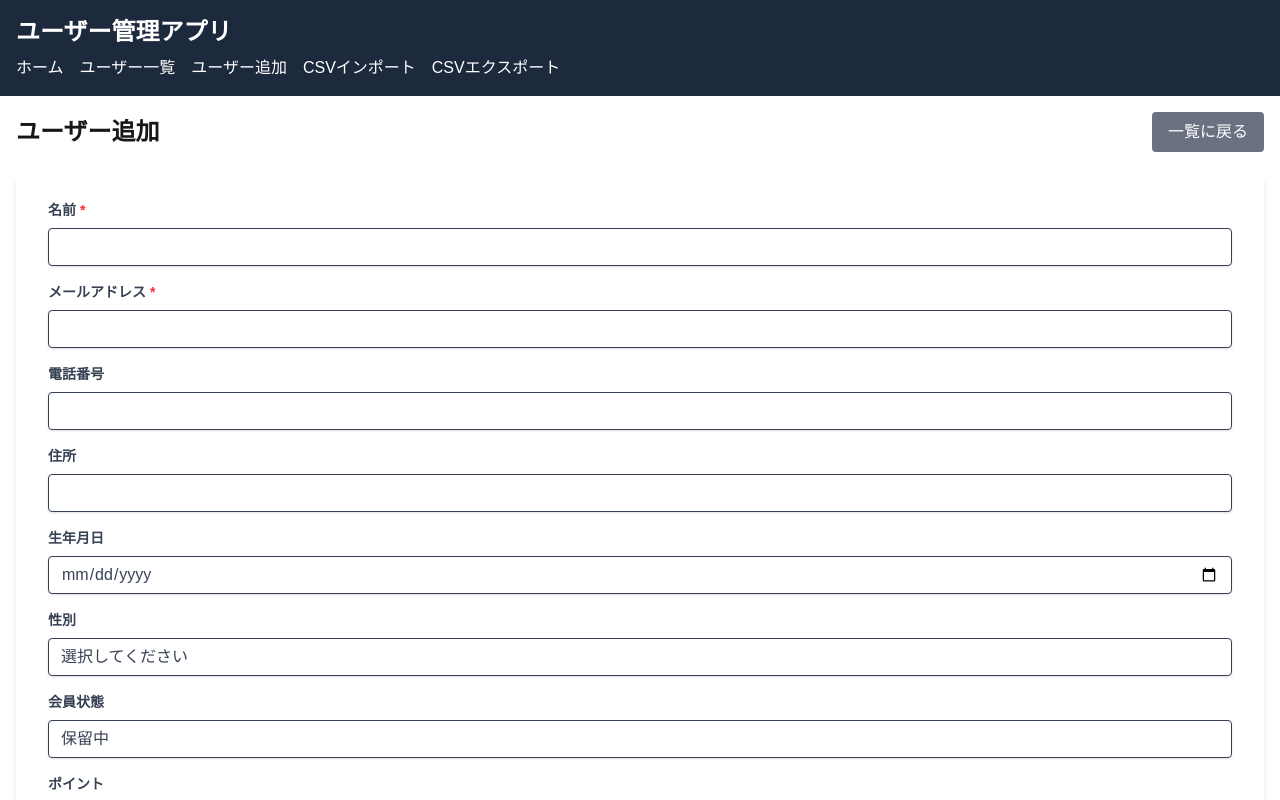
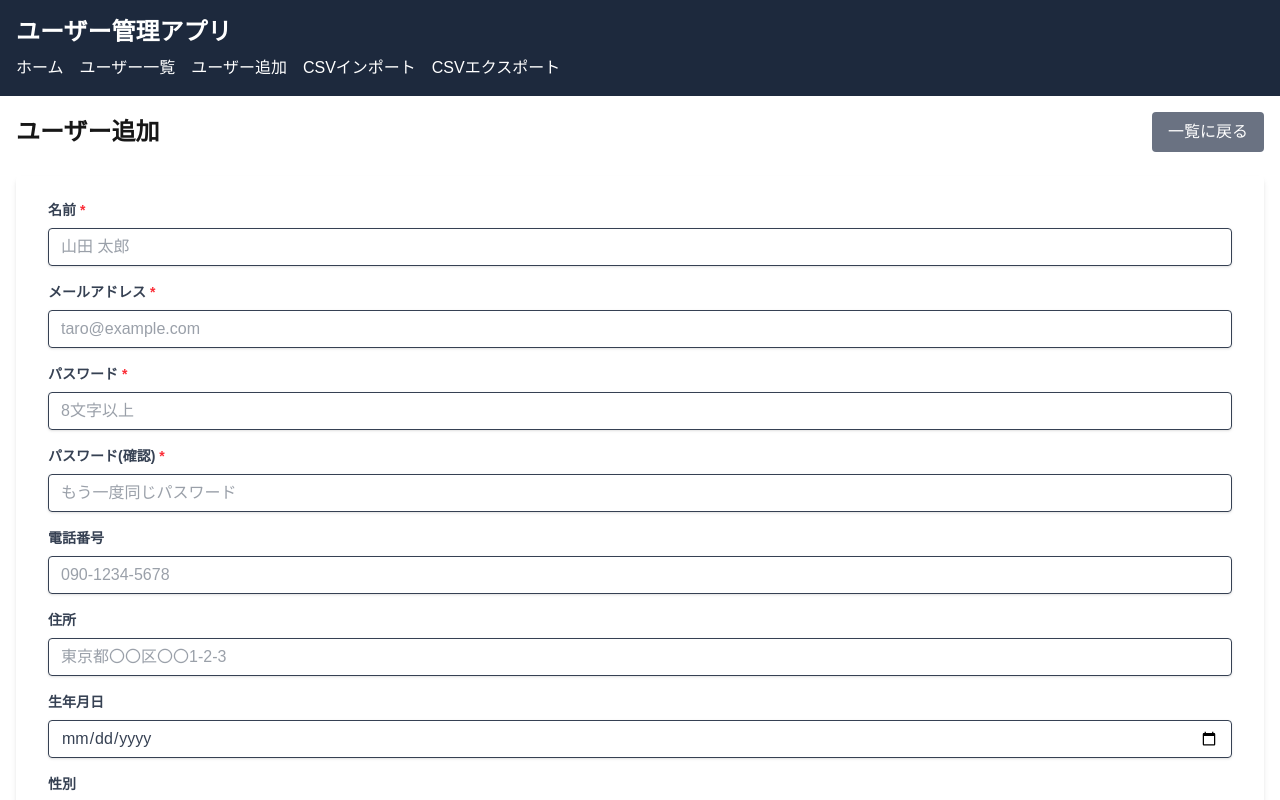
Before and after one commit to bsj-m-takigawa/csv_test_takigawa, a Next.js app in the folder frontend/: page /users/add in a window 1280 px wide. Shown: the top 800 px of the page. Built offline with nearby package versions, Linux system fonts and the light colour scheme; no server answers.

Commit message:
feat(front): ユーザー追加にパスワード/確認と各種プレースホルダーを追加。型/リント対応。\nchore(api-docs): Swagger UI を yaml 直参照で表示可能に設定。\n\n💘 Generated with Crush\nCo-Authored-By: Crush <crush@charm.land>

```diff
--- a/frontend/src/app/users/add/page.tsx
+++ b/frontend/src/app/users/add/page.tsx
@@ -3,29 +3,37 @@
 import { useState } from "react";
 import { useRouter } from "next/navigation";
 import Link from "next/link";
-import { createUser, User } from "../../../lib/api/users";
+import { createUser } from "../../../lib/api/users";
 
 export default function AddUserPage() {
   const router = useRouter();
   const [loading, setLoading] = useState(false);
   const [error, setError] = useState<string | null>(null);
-  const [serverErrors, setServerErrors] = useState<Record<string, string[]>>({});
+  const [serverErrors, setServerErrors] = useState<Record<string, string[]>>(
+    {},
+  );
 
   const [formData, setFormData] = useState({
     name: "",
     email: "",
+    password: "",
+    password_confirmation: "",
     phone_number: "",
     address: "",
     birth_date: "",
     gender: "",
     membership_status: "pending",
     notes: "",
-    points: "0"
+    points: "0",
   });
 
-  const handleChange = (e: React.ChangeEvent<HTMLInputElement | HTMLTextAreaElement | HTMLSelectElement>) => {
+  const handleChange = (
+    e: React.ChangeEvent<
+      HTMLInputElement | HTMLTextAreaElement | HTMLSelectElement
+    >,
+  ) => {
     const { name, value } = e.target;
-    setFormData(prev => ({ ...prev, [name]: value }));
+    setFormData((prev) => ({ ...prev, [name]: value }));
   };
 
   const handleSubmit = async (e: React.FormEvent) => {
@@ -42,17 +50,35 @@ export default function AddUserPage() {
       setServerErrors({});
 
       const userData = {
-        ...formData,
-        points: parseInt(formData.points)
-      } as Partial<User>;
+        name: formData.name,
+        email: formData.email,
+        password: formData.password,
+        password_confirmation: formData.password_confirmation,
+        phone_number: formData.phone_number || undefined,
+        address: formData.address || undefined,
+        birth_date: formData.birth_date || undefined,
+        gender:
+          (formData.gender as "" | "male" | "female" | "other") || undefined,
+        membership_status:
+          (formData.membership_status as
+            | ""
+            | "active"
+            | "inactive"
+            | "pending"
+            | "expired") || undefined,
+        notes: formData.notes || undefined,
+      } as Record<string, unknown>;
 
       await createUser(userData);
       router.push("/users/list");
-    } catch (err: any) {
+    } catch (err: unknown) {
       console.error("Error creating user:", err);
 
-      if (err.response && err.response.data && err.response.data.errors) {
-        setServerErrors(err.response.data.errors);
+      const resp = (
+        err as { response?: { data?: { errors?: Record<string, string[]> } } }
+      ).response;
+      if (resp && resp.data && resp.data.errors) {
+        setServerErrors(resp.data.errors as Record<string, string[]>);
         setError("入力内容に問題があります。");
       } else {
         setError("ユーザー登録に失敗しました。");
@@ -80,43 +106,107 @@ export default function AddUserPage() {
         </div>
       )}
 
-      <form onSubmit={handleSubmit} className="bg-white shadow-md rounded px-8 pt-6 pb-8 mb-4">
+      <form
+        onSubmit={handleSubmit}
+        className="bg-white shadow-md rounded px-8 pt-6 pb-8 mb-4"
+      >
         <div className="mb-4">
-          <label className="block text-gray-700 text-sm font-bold mb-2" htmlFor="name">
+          <label
+            className="block text-gray-700 text-sm font-bold mb-2"
+            htmlFor="name"
+          >
             名前 <span className="text-red-500">*</span>
           </label>
           <input
-            className={`shadow appearance-none border ${serverErrors.name ? 'border-red-500' : ''} rounded w-full py-2 px-3 text-gray-700 leading-tight focus:outline-none focus:shadow-outline`}
+            className={`shadow appearance-none border ${serverErrors.name ? "border-red-500" : ""} rounded w-full py-2 px-3 text-gray-700 leading-tight focus:outline-none focus:shadow-outline`}
             id="name"
             type="text"
             name="name"
+            placeholder="山田 太郎"
             value={formData.name}
             onChange={handleChange}
           />
           {serverErrors.name && (
-            <p className="text-red-500 text-xs italic">{serverErrors.name[0]}</p>
+            <p className="text-red-500 text-xs italic">
+              {serverErrors.name[0]}
+            </p>
           )}
         </div>
 
         <div className="mb-4">
-          <label className="block text-gray-700 text-sm font-bold mb-2" htmlFor="email">
+          <label
+            className="block text-gray-700 text-sm font-bold mb-2"
+            htmlFor="email"
+          >
             メールアドレス <span className="text-red-500">*</span>
           </label>
           <input
-            className={`shadow appearance-none border ${serverErrors.email ? 'border-red-500' : ''} rounded w-full py-2 px-3 text-gray-700 leading-tight focus:outline-none focus:shadow-outline`}
+            className={`shadow appearance-none border ${serverErrors.email ? "border-red-500" : ""} rounded w-full py-2 px-3 text-gray-700 leading-tight focus:outline-none focus:shadow-outline`}
             id="email"
             type="text"
             name="email"
+            placeholder="taro@example.com"
             value={formData.email}
             onChange={handleChange}
           />
           {serverErrors.email && (
-            <p className="text-red-500 text-xs italic">{serverErrors.email[0]}</p>
+            <p className="text-red-500 text-xs italic">
+              {serverErrors.email[0]}
+            </p>
           )}
         </div>
 
         <div className="mb-4">
-          <label className="block text-gray-700 text-sm font-bold mb-2" htmlFor="phone_number">
+          <label
+            className="block text-gray-700 text-sm font-bold mb-2"
+            htmlFor="password"
+          >
+            パスワード <span className="text-red-500">*</span>
+          </label>
+          <input
+            className={`shadow appearance-none border ${serverErrors.password ? "border-red-500" : ""} rounded w-full py-2 px-3 text-gray-700 leading-tight focus:outline-none focus:shadow-outline`}
+            id="password"
+            type="password"
+            name="password"
+            placeholder="8文字以上"
+            value={formData.password}
+            onChange={handleChange}
+          />
+          {serverErrors.password && (
+            <p className="text-red-500 text-xs italic">
+              {serverErrors.password[0]}
+            </p>
+          )}
+        </div>
+
+        <div className="mb-4">
+          <label
+            className="block text-gray-700 text-sm font-bold mb-2"
+            htmlFor="password_confirmation"
+          >
+            パスワード(確認) <span className="text-red-500">*</span>
+          </label>
+          <input
+            className={`shadow appearance-none border ${serverErrors.password_confirmation ? "border-red-500" : ""} rounded w-full py-2 px-3 text-gray-700 leading-tight focus:outline-none focus:shadow-outline`}
+            id="password_confirmation"
+            type="password"
+            name="password_confirmation"
+            placeholder="もう一度同じパスワード"
+            value={formData.password_confirmation}
+            onChange={handleChange}
+          />
+          {serverErrors.password_confirmation && (
+            <p className="text-red-500 text-xs italic">
+              {serverErrors.password_confirmation[0]}
+            </p>
+          )}
+        </div>
+
+        <div className="mb-4">
+          <label
+            className="block text-gray-700 text-sm font-bold mb-2"
+            htmlFor="phone_number"
+          >
             電話番号
           </label>
           <input
@@ -124,13 +214,17 @@ export default function AddUserPage() {
             id="phone_number"
             type="text"
             name="phone_number"
+            placeholder="090-1234-5678"
             value={formData.phone_number}
             onChange={handleChange}
           />
         </div>
 
         <div className="mb-4">
-          <label className="block text-gray-700 text-sm font-bold mb-2" htmlFor="address">
+          <label
+            className="block text-gray-700 text-sm font-bold mb-2"
+            htmlFor="address"
+          >
             住所
           </label>
           <input
@@ -138,13 +232,17 @@ export default function AddUserPage() {
             id="address"
             type="text"
             name="address"
+            placeholder="東京都〇〇区〇〇1-2-3"
             value={formData.address}
             onChange={handleChange}
           />
         </div>
 
         <div className="mb-4">
-          <label className="block text-gray-700 text-sm font-bold mb-2" htmlFor="birth_date">
+          <label
+            className="block text-gray-700 text-sm font-bold mb-2"
+            htmlFor="birth_date"
+          >
             生年月日
           </label>
           <input
@@ -152,13 +250,17 @@ export default function AddUserPage() {
             id="birth_date"
             type="date"
             name="birth_date"
+            placeholder="YYYY-MM-DD"
             value={formData.birth_date}
             onChange={handleChange}
           />
         </div>
 
         <div className="mb-4">
-          <label className="block text-gray-700 text-sm font-bold mb-2" htmlFor="gender">
+          <label
+            className="block text-gray-700 text-sm font-bold mb-2"
+            htmlFor="gender"
+          >
             性別
           </label>
           <select
@@ -176,7 +278,10 @@ export default function AddUserPage() {
         </div>
 
         <div className="mb-4">
-          <label className="block text-gray-700 text-sm font-bold mb-2" htmlFor="membership_status">
+          <label
+            className="block text-gray-700 text-sm font-bold mb-2"
+            htmlFor="membership_status"
+          >
             会員状態
           </label>
           <select
@@ -194,7 +299,10 @@ export default function AddUserPage() {
         </div>
 
         <div className="mb-4">
-          <label className="block text-gray-700 text-sm font-bold mb-2" htmlFor="points">
+          <label
+            className="block text-gray-700 text-sm font-bold mb-2"
+            htmlFor="points"
+          >
             ポイント
           </label>
           <input
@@ -208,7 +316,10 @@ export default function AddUserPage() {
         </div>
 
         <div className="mb-4">
-          <label className="block text-gray-700 text-sm font-bold mb-2" htmlFor="notes">
+          <label
+            className="block text-gray-700 text-sm font-bold mb-2"
+            htmlFor="notes"
+          >
             メモ
           </label>
           <textarea
@@ -216,6 +327,7 @@ export default function AddUserPage() {
             id="notes"
             name="notes"
             rows={4}
+            placeholder="自由入力（最大2000文字）"
             value={formData.notes}
             onChange={handleChange}
           />
```
Also changed, not shown: frontend/package.json (+6 -4 lines), frontend/src/lib/api/users.ts (+14 -14 lines), 1 other file (tests, documents, lock files or other folders).
